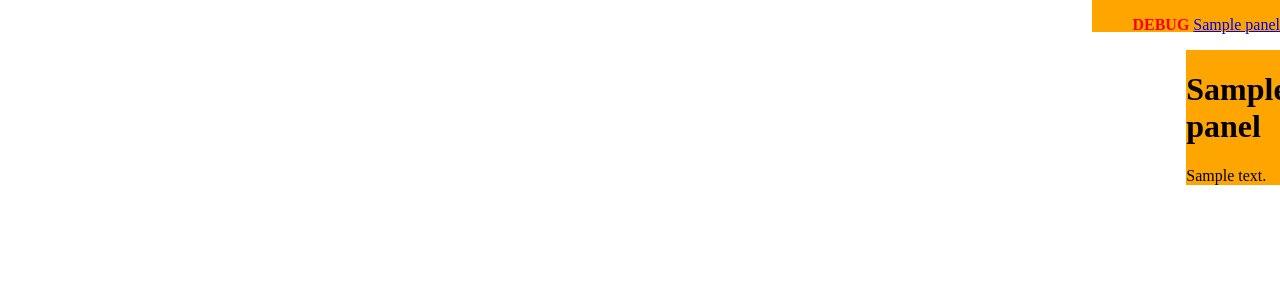
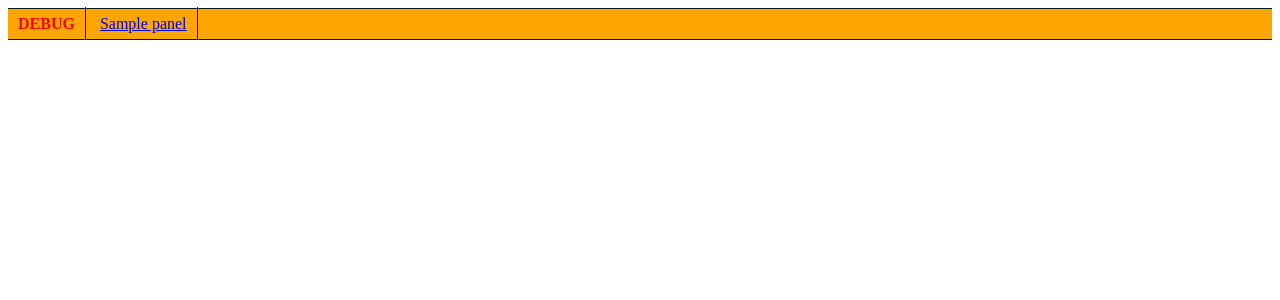
Before and after one commit to jscoott/django-debug-toolbar, a Django app: template debug_toolbar/templates/debug_toolbar/base.html in a window 1280 px wide. Shown: the top 300 px of the page. Run offline with Django 3.2, Linux system fonts and the light colour scheme; the template is opened without the code that fills it: most values are stand-ins (such as "Sample title", 1, 10 or a date in 2020).

Commit message:
Rewrite of toolbar HTML, CSS, and JS.  Written by David Cramer with some tweaks.  This also removes the jQuery dependency.

```diff
--- a/debug_toolbar/middleware.py
+++ b/debug_toolbar/middleware.py
@@ -8,7 +8,7 @@ from debug_toolbar.toolbar.loader import DebugToolbar
 
 _HTML_TYPES = ('text/html', 'application/xhtml+xml')
 _END_HEAD_RE = re.compile(r'</head>', re.IGNORECASE)
-_END_BODY_RE = re.compile(r'</body>', re.IGNORECASE)
+_END_BODY_RE = re.compile(r'<body([^<]*)>', re.IGNORECASE)
 
 class DebugToolbarMiddleware(object):
     """
@@ -36,5 +36,5 @@ class DebugToolbarMiddleware(object):
             if response['Content-Type'].split(';')[0] in _HTML_TYPES and not request.is_ajax():
                 # Saving this here in case we ever need to inject into <head>
                 #response.content = _END_HEAD_RE.sub(smart_str(self.debug_toolbar.render_styles() + "%s" % match.group()), response.content)
-                response.content = _END_BODY_RE.sub(smart_str(self.debug_toolbar.render_toolbar() + '</body>'), response.content)
+                response.content = _END_BODY_RE.sub(smart_str('<body\\1>' + self.debug_toolbar.render_toolbar()), response.content)
         return response
--- a/debug_toolbar/templates/debug_toolbar/base.html
+++ b/debug_toolbar/templates/debug_toolbar/base.html
@@ -1,45 +1,65 @@
 <script type="text/javascript">
-$(document).ready(function() {
-	$('.panelContent').hide();
-	// Actions
-	$('#djDebugButton').click(function() {
-		$('.panelContent').hide();
-	});
-	$('#djDebugPanelList a').click(function() {
-		var panel_id = $(this).attr('class');
-		visible = $('#' + panel_id).is(':visible')
-
-		$('.panelContent').hide();
-		if(visible){
-			$('#' + panel_id).hide();
-		} else {
-			$('#' + panel_id).show();
+	var djDebugLastObj = null;
+	function djDebugToggle(obj) {
+		if (djDebugLastObj) djDebugLastObj.style.display = 'none';
+		var obj = document.getElementById(obj);
+		if (!obj) return;
+		if (djDebugLastObj == obj) {
+			djDebugLastObj = null;
+			return;
 		}
-		return false;
-	});
-});
+		if (obj.style.display != 'block') {
+			obj.style.display = 'block';
+			djDebugLastObj = obj;
+		}
+	}
+	function djDebugClose() {
+		if (!djDebugLastObj) return;
+		djDebugLastObj.style.display = 'none';
+		djDebugLastObj = null;
+	}
 </script>
-<div id="djDebugBlock" style="background:orange; position:absolute; top:0; right:0; height:2em;">
+<style type="text/css">
+	#djDebugToolbar {height:30px; background:orange; color:#000; z-index:100000000; border:1px solid #06171D; border-width:1px 0;}
+	#djDebugToolbar ul {margin:0; padding:0 10px; list-style:none;}
+	#djDebugToolbar li {display:inline; width:auto; position:relative; float:none; margin:0 10px 0 0; padding:0; height:20px; line-height:30px; padding:8px 10px 8px 0; border-right: 1px solid #06171D;}
+	#djDebugToolbar #djDebugButton {color:red; font-weight:bold;}
+	#djDebug * {margin:0; padding:0; float:none; position:static; }
+	#djDebug .panelContent {display:none; position:absolute; margin:0; padding:5px; top:35px; width:auto; left:5px; right:5px; bottom:5px; background:white; color:black; border:1px solid black; z-index:1000000; overflow:auto;}
+	#djDebug .panelContent p {padding: 0 5px;}
+	#djDebug .panelContent p, #djDebug .panelContent table, #djDebug .panelContent ul, #djDebug .panelContent dl {margin:5px 0;}
+	#djDebug .close {float:right; font-weight:bold;}
+	#djDebug .panelContent dt, #djDebug .panelContent dd {display: block;}
+	#djDebug .panelContent dd {margin-left:10px;}
+	#djDebug th, #djDebug td {padding: 5px;}
+	#djDebug .row1 td {background:#fff;}
+	#djDebug .row2 td {background:#ddd;}
+</style>
+<div id="djDebug">
 	<div id="djDebugToolbar">
-		<ul id="djDebugPanelList" style="list-style:none;">
-			<li id="djDebugButton" style="color:red; font-weight:bold; display:inline;">DEBUG</li>
+		<ul id="djDebugPanelList">
+			<li id="djDebugButton">DEBUG</li>
 			{% for panel in panels %}
-				<li style="display:inline;">
+				<li>
 					{% if panel.content %}
-						<a href="{{ panel.url|default:"#" }}" title="{{ panel.title }}" class="{{ panel.dom_id }}">{{ panel.title }}</a>
+						<a href="{{ panel.url|default:"#" }}" onclick="djDebugToggle('{{ panel.dom_id }}')" title="{{ panel.title }}" class="{{ panel.dom_id }}">{{ panel.title }}</a>
 					{% else %}
 						{{ panel.title }}
 					{% endif %}
 				</li>
 			{% endfor %}
 		</ul>
-		{% for panel in panels %}
-			{% if panel.content %}
-				<div id="{{ panel.dom_id }}" class="panelContent" style="background-color:orange; width:50%; float:right;">
-					<h1>{{ panel.title }}</h1>
-					{{ panel.content|safe }}
+	</div>
+	{% for panel in panels %}
+		{% with panel.content as content %}
+			{% if content %}
+				<div id="{{ panel.dom_id }}" class="panelContent">
+					<div class="title">
+						<a href="" onclick="djDebugClose()" class="close">Close</a>
+					</div>
+					{{ content|safe }}
 				</div>
 			{% endif %}
-		{% endfor %}
-	</div>
+		{% endwith %}
+	{% endfor %}
 </div>
--- a/debug_toolbar/templates/debug_toolbar/panels/http_vars.html
+++ b/debug_toolbar/templates/debug_toolbar/panels/http_vars.html
@@ -1,4 +1,4 @@
-<div class="title">GET Variables</div>
+<h3>GET Variables</h3>
 {% if get %}
 	<table>
 		<thead>
@@ -19,7 +19,7 @@
 {% else %}
 	<p>None</p>
 {% endif %}
-<div class="title">POST Variables</div>
+<h3>POST Variables</h3>
 {% if post %}
 	<table>
 		<thead>
```
Also changed, not shown: 1 other file.
